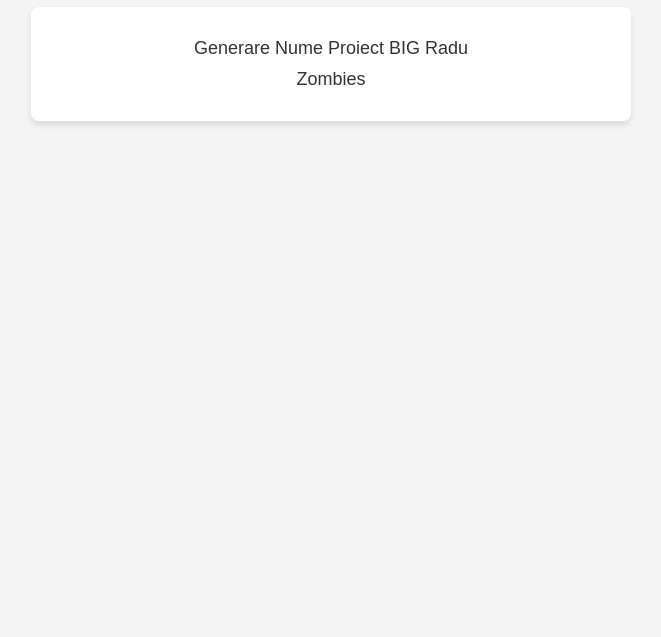
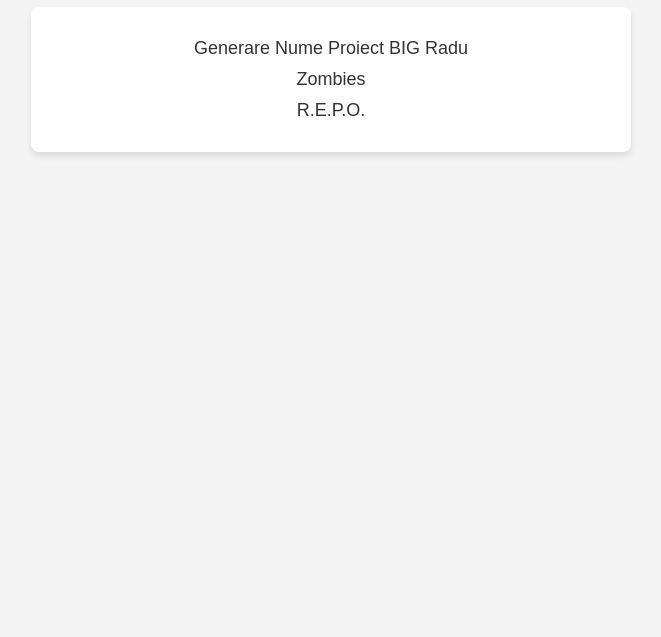
Before and after one commit to CostinEdoardo/my-projects, a plain HTML site: page index.html in a window 1280 px wide. Shown: the part 163-800 px from the top of the page, without its empty margins (309-970 px from the left). Drawn offline with Linux system fonts and the light colour scheme.

Commit message:
Update index.html

```diff
--- a/index.html
+++ b/index.html
@@ -84,6 +84,7 @@
             <ul class="links">
                 <li><a href="https://costinedoardo.github.io/Generare-Nume-Fisier-BIG-Radu/" target="_blank">Generare Nume Proiect BIG Radu</a></li>
                 <li><a href="https://costinedoardo.github.io/zombies/" target="_blank">Zombies</a></li>
+                <li><a href="https://costinedoardo.github.io/Repo-Catalog/" target="_blank">R.E.P.O.</a></li>
             </ul>
         </div>
     </div>
```
